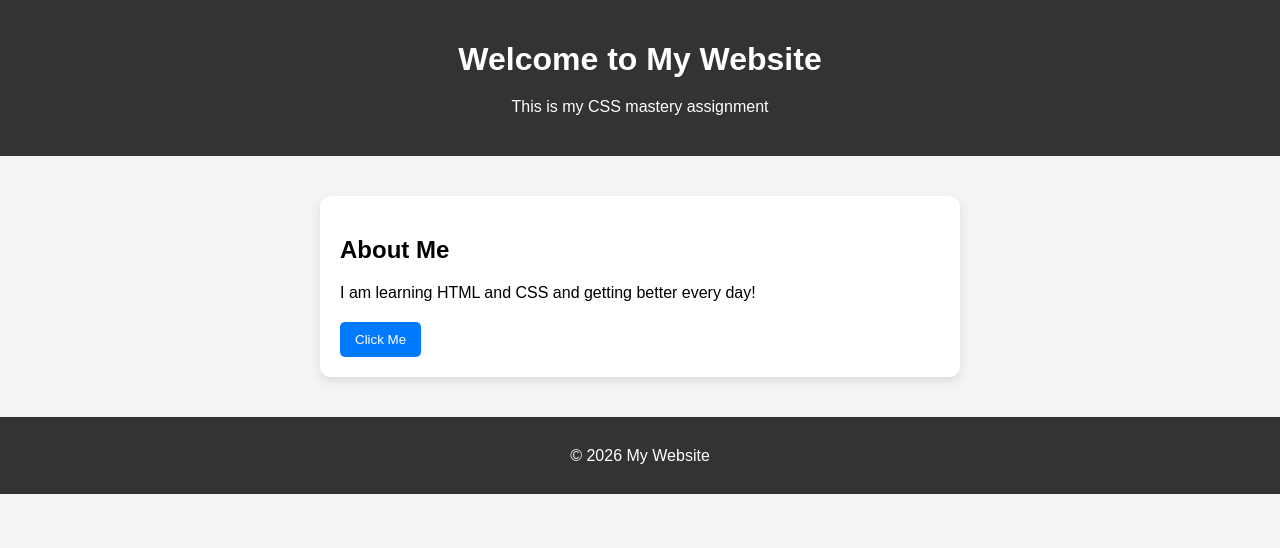
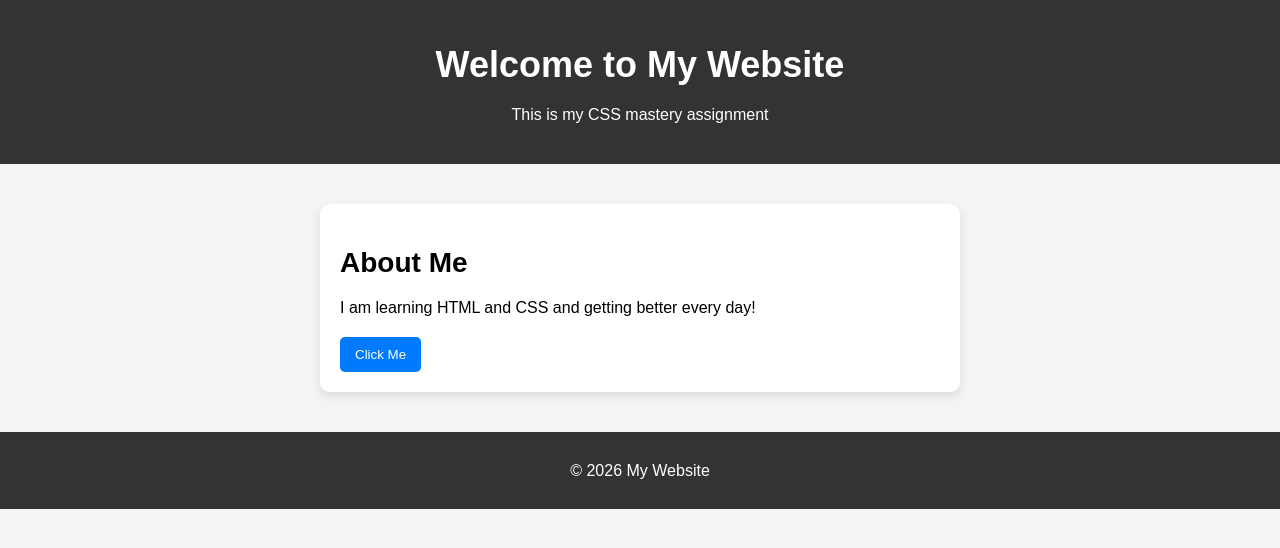
Before and after one commit to tylarochele4-netizen/iyf-s10-week-02--tylarochele4-netizen-, a plain HTML site: page index.html in a window 1280 px wide. Drawn offline with Linux system fonts and the light colour scheme.

Commit message:
Update styles.css

```diff
--- a/styles.css
+++ b/styles.css
@@ -59,3 +59,15 @@ p {
 .content {
     box-shadow: 0 4px 10px rgba(0,0,0,0.1);
 }
+
+h1 {
+    font-size: 36px;
+}
+
+h2 {
+    font-size: 28px;
+}
+
+p {
+    font-size: 16px;
+}
```
